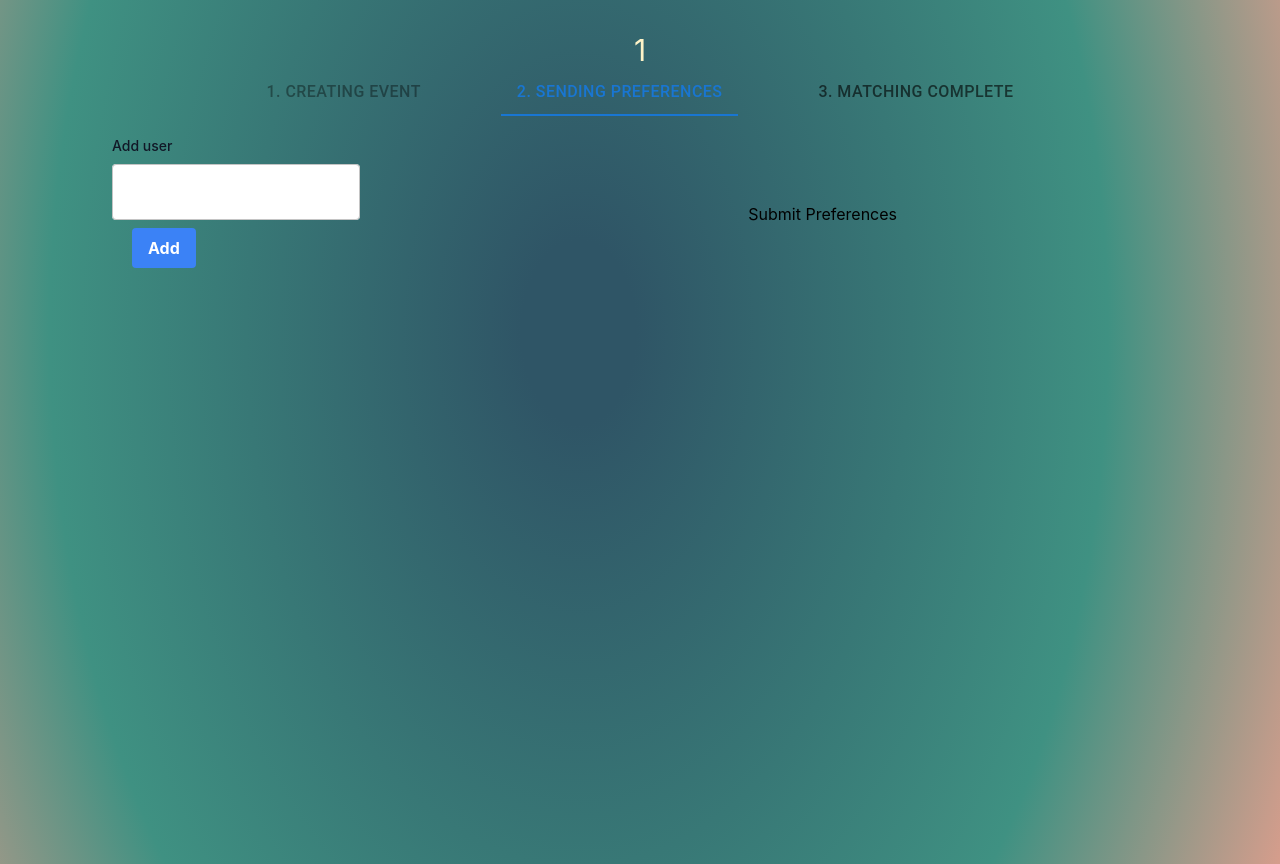
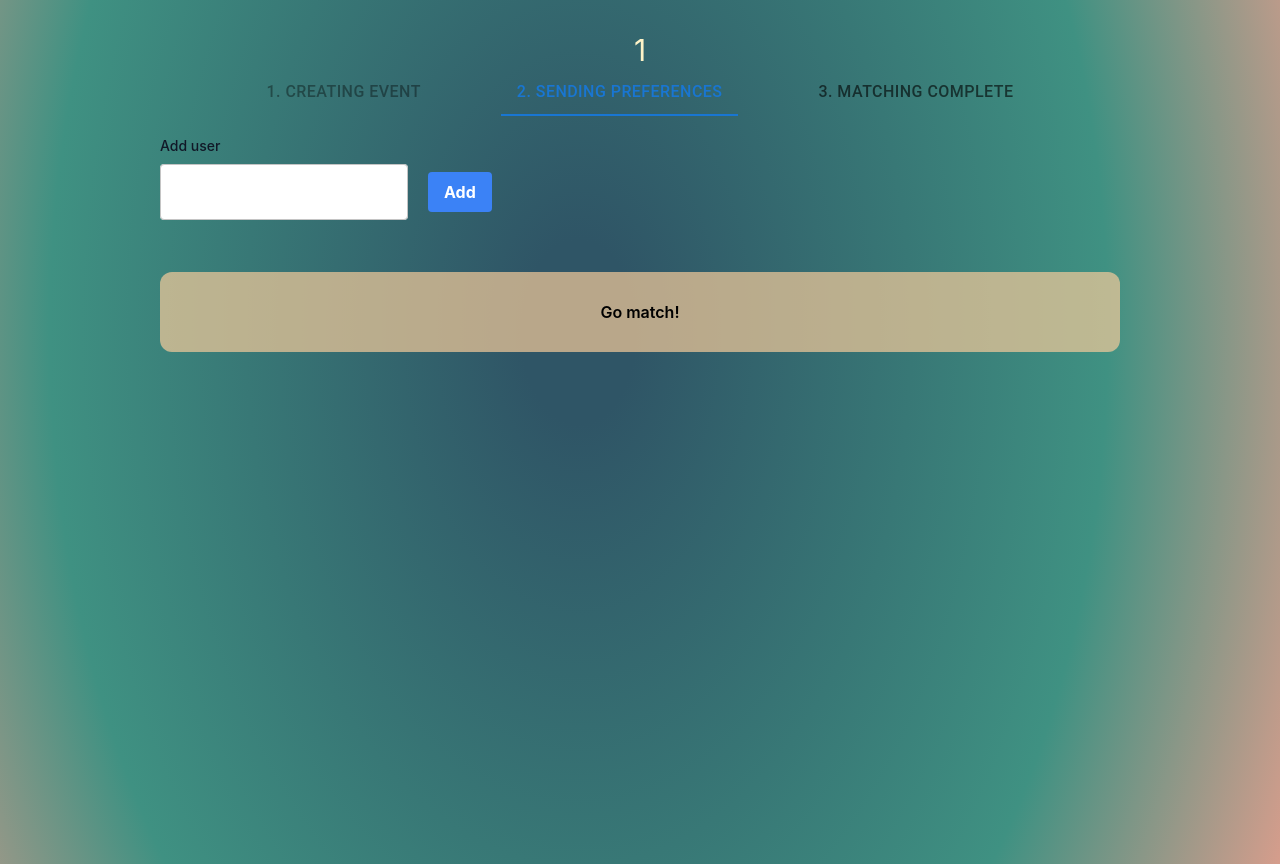
Before and after one commit to Suchpuns/matchme, a React (Vite) app in the folder frontend/: page /admin/1/preference in a window 1280 px wide. Built offline with nearby package versions, Linux system fonts and the light colour scheme.

Commit message:
Can submit preferences

```diff
--- a/frontend/src/pages/admin/EventPrefs.tsx
+++ b/frontend/src/pages/admin/EventPrefs.tsx
@@ -1,4 +1,4 @@
-import { useParams } from "react-router-dom";
+import { useParams, useNavigate } from "react-router-dom";
 import { useState } from "react";
 import { TextField, Tooltip, Paper } from "@mui/material";
 import Header from "../../components/Header";
@@ -8,6 +8,7 @@ const EventPrefs = () => {
   const [username, updateUsername] = useState<string>("");
   const [links, setLinks] = useState<Record<string, string>>({});
   const { eventName } = useParams();
+  const navigate = useNavigate();
   const groups = [
     {
       groupName: "jira",
@@ -41,6 +42,10 @@ const EventPrefs = () => {
 
   const updateUsers = (e: React.ChangeEvent<HTMLInputElement>) => {
     updateUsername(e.target.value);
+  };
+
+  const goComplete = () => {
+    navigate(`/admin/${eventName}/complete`);
   };
 
   const addUser = async () => {
@@ -87,8 +92,8 @@ const EventPrefs = () => {
   return (
     <>
       <Header eventName={eventName ? eventName : "New Event"} index="1" />
-      <div className="ml-20 mx-auto grid grid-cols-3 gap-10 mt-5 mr-20">
-        <div className="grid col-span-1">
+      <div className="ml-20 mx-auto gap-10 mt-5 mr-20">
+        <div style={{ width: "60rem" }} className="mx-auto">
           <div className="mb-6">
             <label className="block mb-2 text-sm font-medium text-gray-900 dark:text-amber focus:outline-blue-500">
               Add user
@@ -165,9 +170,14 @@ const EventPrefs = () => {
               </>
             );
           })}
-        </div>
-        <div className="grid col-span-2">
-          <button>Submit Preferences</button>
+          <div className="grid col-span-2">
+            <button
+              onClick={goComplete}
+              className="p-3 w-56 h-20 bg-card-orange hover:bg-card-green w-full my-7 rounded-xl font-semibold"
+            >
+              Go match!
+            </button>
+          </div>
         </div>
       </div>
     </>
```
